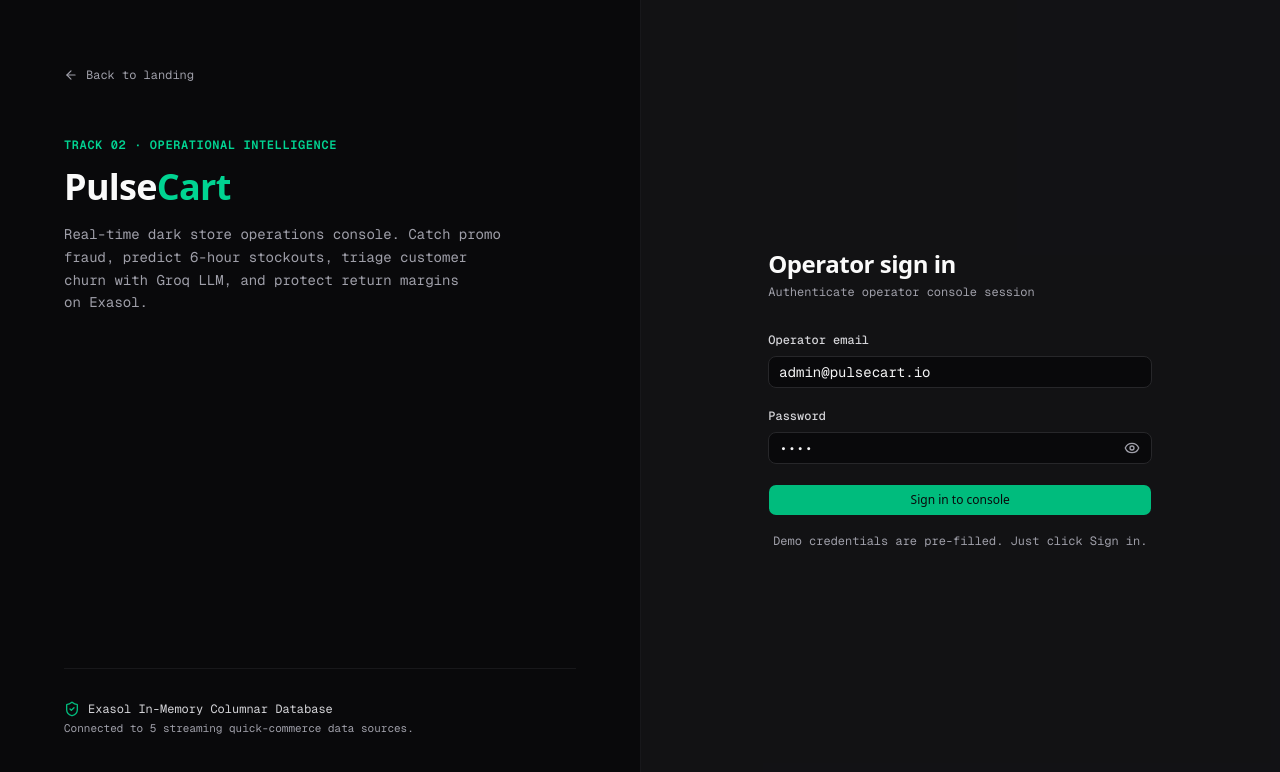
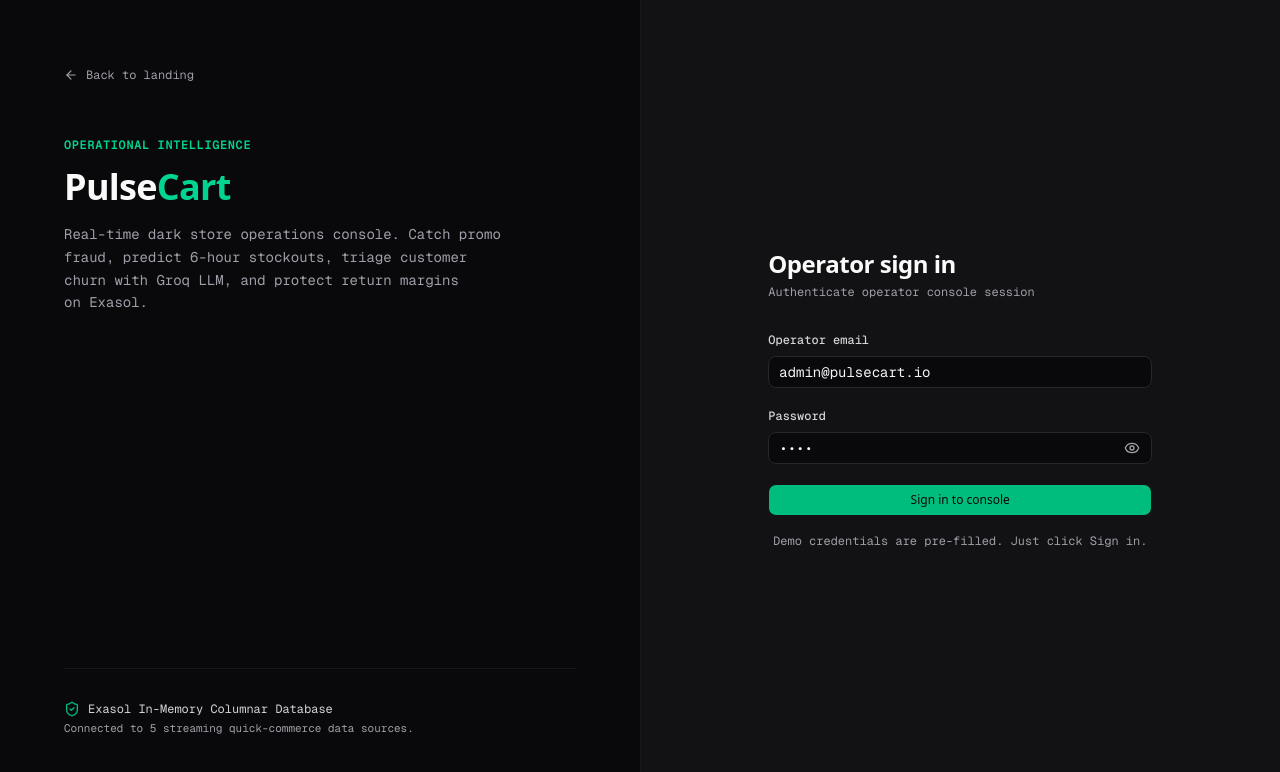
Before and after one commit to Ayush-0108/Exasol, a Next.js app in the folder pulsecart-frontend/: page /login in a window 1280 px wide. Shown: the top 772 px of the page. Built offline with nearby package versions, Linux system fonts and the light colour scheme.

Commit message:
Remove v1.0 badge and track details

```diff
--- a/pulsecart-frontend/app/login/page.tsx
+++ b/pulsecart-frontend/app/login/page.tsx
@@ -54,7 +54,7 @@
 
           <div className="max-w-md">
             <span className="text-xs font-mono uppercase tracking-wider text-emerald-400 font-semibold">
-              Track 02 · Operational Intelligence
+              Operational Intelligence
             </span>
             <h1 className="text-3xl sm:text-4xl font-semibold tracking-tight text-zinc-50 mt-3">
               Pulse<span className="text-emerald-400">Cart</span>
--- a/pulsecart-frontend/app/page.tsx
+++ b/pulsecart-frontend/app/page.tsx
@@ -81,9 +81,6 @@
             <span className="text-xl font-semibold tracking-tight text-zinc-50">
               Pulse<span className="text-emerald-400">Cart</span>
             </span>
-            <span className="text-[10px] font-mono uppercase tracking-wider text-zinc-400 bg-zinc-900 border border-zinc-800 px-2 py-0.5 rounded">
-              v1.0
-            </span>
           </Link>
 
           <nav className="flex items-center gap-3">
@@ -105,10 +102,6 @@
           <div className="grid grid-cols-1 lg:grid-cols-12 gap-12 lg:gap-8 items-start">
             {/* Left Column (7 cols) */}
             <div className="lg:col-span-7 flex flex-col">
-              <span className="text-xs font-mono uppercase tracking-wider text-emerald-400 font-semibold mb-4">
-                Track 02 · Customers, Channels &amp; Demand
-              </span>
-
               <div className="mb-6">
                 <SignalRevealText
                   as="h1"
@@ -424,7 +417,7 @@
               <span className="text-[11px] font-mono text-zinc-400">· Quick-Commerce Operator Intelligence</span>
             </div>
             <p className="text-xs font-mono text-zinc-400 mt-1">
-              Track 02 hackathon submission · MIT license · Built with Exasol + Groq
+              MIT license · Built with Exasol + Groq
             </p>
           </div>
 
```
